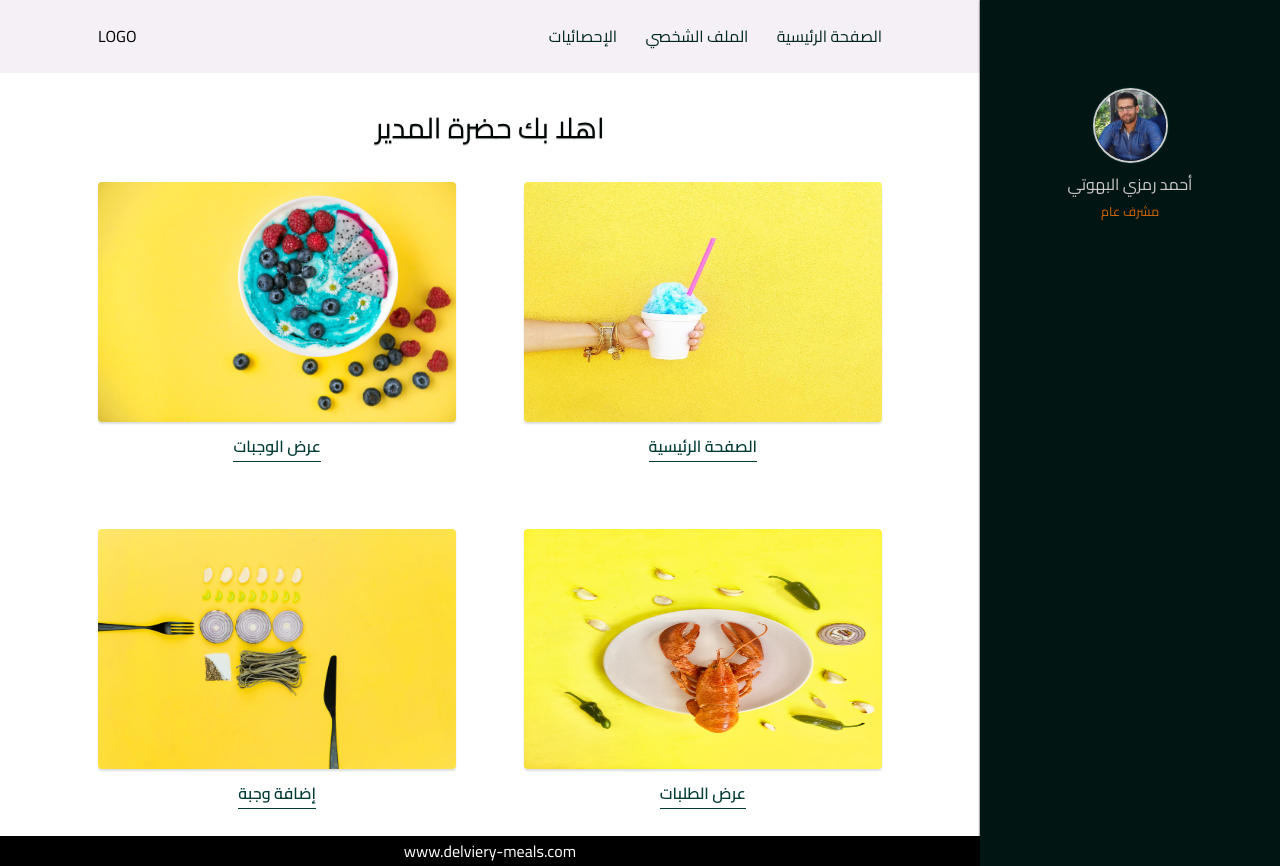
After one commit to sohepalslamat/Delivery-of-meals, a Flask app: template templates/admin-dashboard.html in a window 1280 px wide. The commit adds this page. Run offline with Flask 2, Linux system fonts and the light colour scheme; the template is opened without the code that fills it, so the values that code supplies are empty.

Commit message:
admin dashboard

```diff
--- a/static/style/style.css
+++ b/static/style/style.css
@@ -11,6 +11,10 @@ body {
 
 a {
   text-decoration: none;
+}
+
+a:hover {
+  opacity: 0.9;
 }
 
 /* HEADER */
@@ -386,3 +390,94 @@ a {
   padding: 6px;
   font-size: 0.7rem;
 }
+
+/* Admin Dashborad */
+#admin-dashboard {
+  display: grid;
+  grid-template-columns: 1fr 300px;
+  min-height: 100vh;
+}
+
+#admin-dashboard .header {
+  background-color: #f4f0f6;
+}
+
+#admin-dashboard .dashboard-aside {
+  padding: 88.25px 25px 0 25px;
+  background-color: #011513;
+  box-shadow: 0 0 2px #010707;
+  z-index: 1;
+}
+
+#admin-dashboard .dashboard-aside-profile {
+  display: flex;
+  flex-direction: column;
+  align-items: center;
+  color: #ccc;
+  text-align: center;
+}
+
+#admin-dashboard .dashboard-aside-profile img {
+  margin-bottom: 6px;
+  width: 75px;
+  height: 75px;
+  border-radius: 50%;
+  border: #ccc solid 2px;
+  box-shadow: 0 0 3px #003b36;
+}
+
+#admin-dashboard .dashboard-aside-profile .job {
+  font-size: 0.8rem;
+  color: #d16700;
+}
+
+#admin-dashboard .dashboard-aside-profile a {
+  border-bottom: 1px solid #336699;
+  color: #336699;
+  font-size: 0.7rem;
+  font-weight: bold;
+}
+
+#admin-dashboard .dashboard-main {
+  padding: 1.777rem 10%;
+}
+
+#admin-dashboard .dashboard-main > p {
+  margin-bottom: 1.777rem;
+  text-align: center;
+  color: #010707;
+  font-size: 1.777rem;
+  text-shadow: 0 1px 1px #0107077c;
+}
+
+#admin-dashboard .dashboard-main > div {
+  display: grid;
+  grid-template-columns: 1fr 1fr;
+  grid-gap: 4.209rem;
+  text-align: center;
+}
+
+#admin-dashboard .dashboard-main img {
+  width: 100%;
+  height: 240px;
+  border-radius: 4px;
+  box-shadow: 0 2px 2px #01151323;
+}
+
+#admin-dashboard .dashboard-main a {
+  color: #003b36;
+  border-bottom: 1px solid #003b36;
+  font-weight: 600;
+}
+
+#footer {
+  color: white;
+  background: #000;
+  text-align: center;
+}
+
+@media only screen and (max-width: 1180px) {
+  #admin-dashboard .dashboard-main > div {
+    grid-template-columns: 1fr;
+  }
+}
--- /dev/null
+++ b/templates/admin-dashboard.html
@@ -0,0 +1,88 @@
+<!DOCTYPE html>
+<html lang="en">
+  <head>
+    <meta charset="UTF-8" />
+    <meta name="viewport" content="width=device-width, initial-scale=1.0" />
+    <meta http-equiv="X-UA-Compatible" content="ie=edge" />
+    <link
+      href="https://fonts.googleapis.com/css?family=Cairo:200,300,400,600,700,900&display=swap&subset=arabic"
+      rel="stylesheet"
+    />
+    <link href="../static/style/style.css" rel="stylesheet" />
+
+    <title>أضف وجبة</title>
+  </head>
+  <body>
+    <main id="admin-dashboard">
+      <section>
+        <header id="header" class="header">
+          <p>LOGO</p>
+
+          <nav class="header-nav">
+            <a href="/">الصفحة الرئيسية</a>
+            <a href="#">الملف الشخصي</a>
+            <a href="#"> الإحصائيات</a>
+          </nav>
+        </header>
+
+        <section class="dashboard-main">
+          <p>اهلا بك حضرة المدير</p>
+
+          <div>
+            <div>
+              <img
+                src="../static/images/assets/pexels-photo-988865.jpeg"
+                alt="صورة لصفحة عرض الوجبات"
+              />
+
+              <a href="/admin/meals">عرض الوجبات </a>
+            </div>
+
+            <div>
+              <img
+                src="../static/images/assets/main.jpg"
+                alt="صورة لصفحة الرئيسية"
+              />
+
+              <a href="/">الصفحة الرئيسية </a>
+            </div>
+
+            <div>
+              <img
+                src="../static/images/assets/add-meal.jpeg"
+                alt="صورة لصفحة اضافة الوجبات"
+              />
+
+              <a href="/admin/meals/add_meal">إضافة وجبة </a>
+            </div>
+
+            <div>
+              <img
+                src="../static/images/assets/pexels-photo-1194431.jpeg"
+                alt="صورة لصفحة عرض الوجبات"
+              />
+
+              <a href="/admin/requests">عرض الطلبات </a>
+            </div>
+          </div>
+        </section>
+
+        <footer id="footer">
+          <p>www.delviery-meals.com</p>
+        </footer>
+      </section>
+
+      <aside class="dashboard-aside">
+        <div class="dashboard-aside-profile">
+          <img src="../static/images/assets/admin.jpg" alt="admin image" />
+
+          <div>
+            <p>أحمد رمزي البهوتي</p>
+            <p class="job">مشرف عام</p>
+            <!-- <a href="#">الملف الشخصي</a> -->
+          </div>
+        </div>
+      </aside>
+    </main>
+  </body>
+</html>
```
Also changed, not shown: d_m.db (added), static/images/assets/admin.jpg (added), static/images/assets/main.jpg (added).
